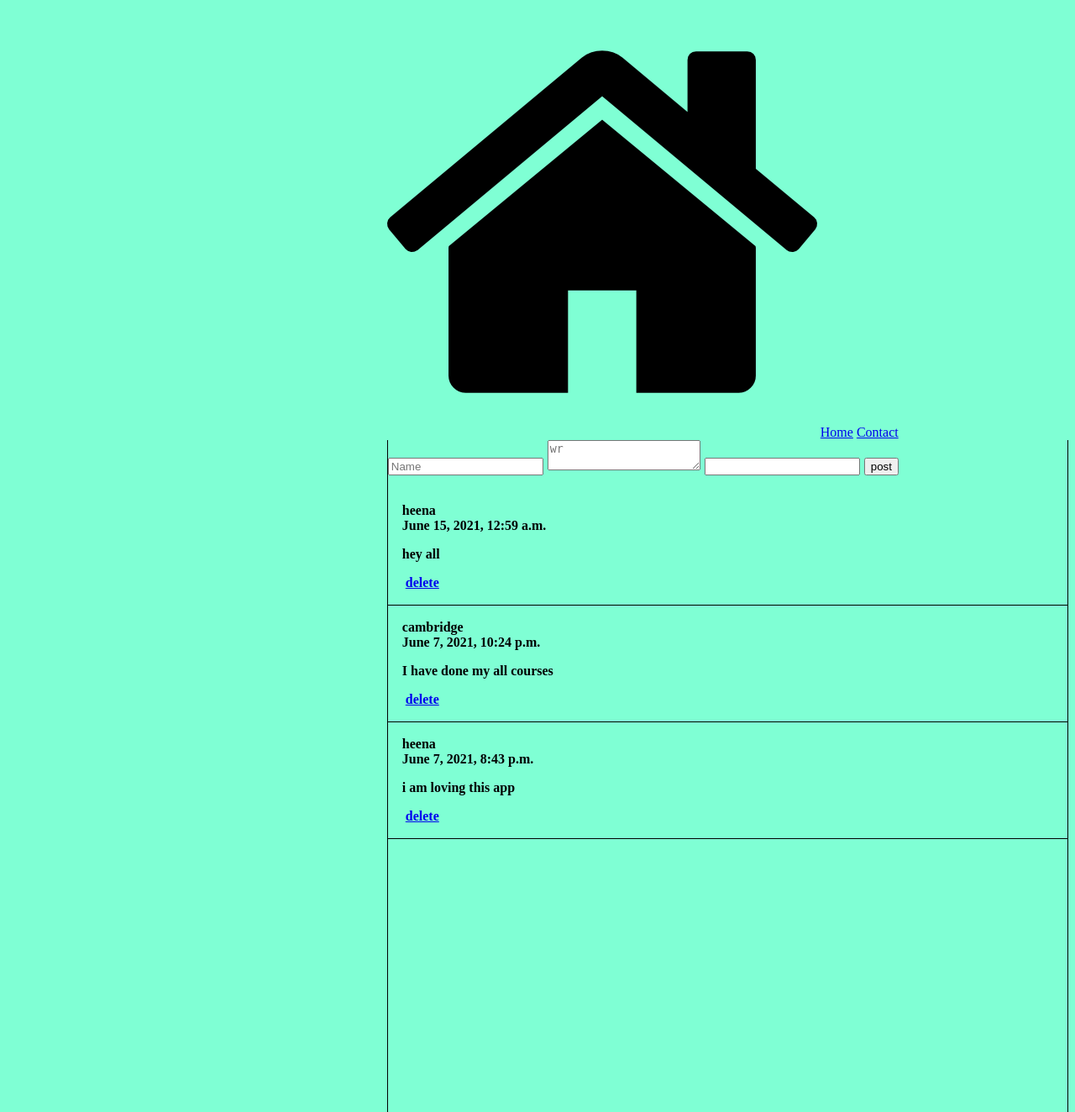
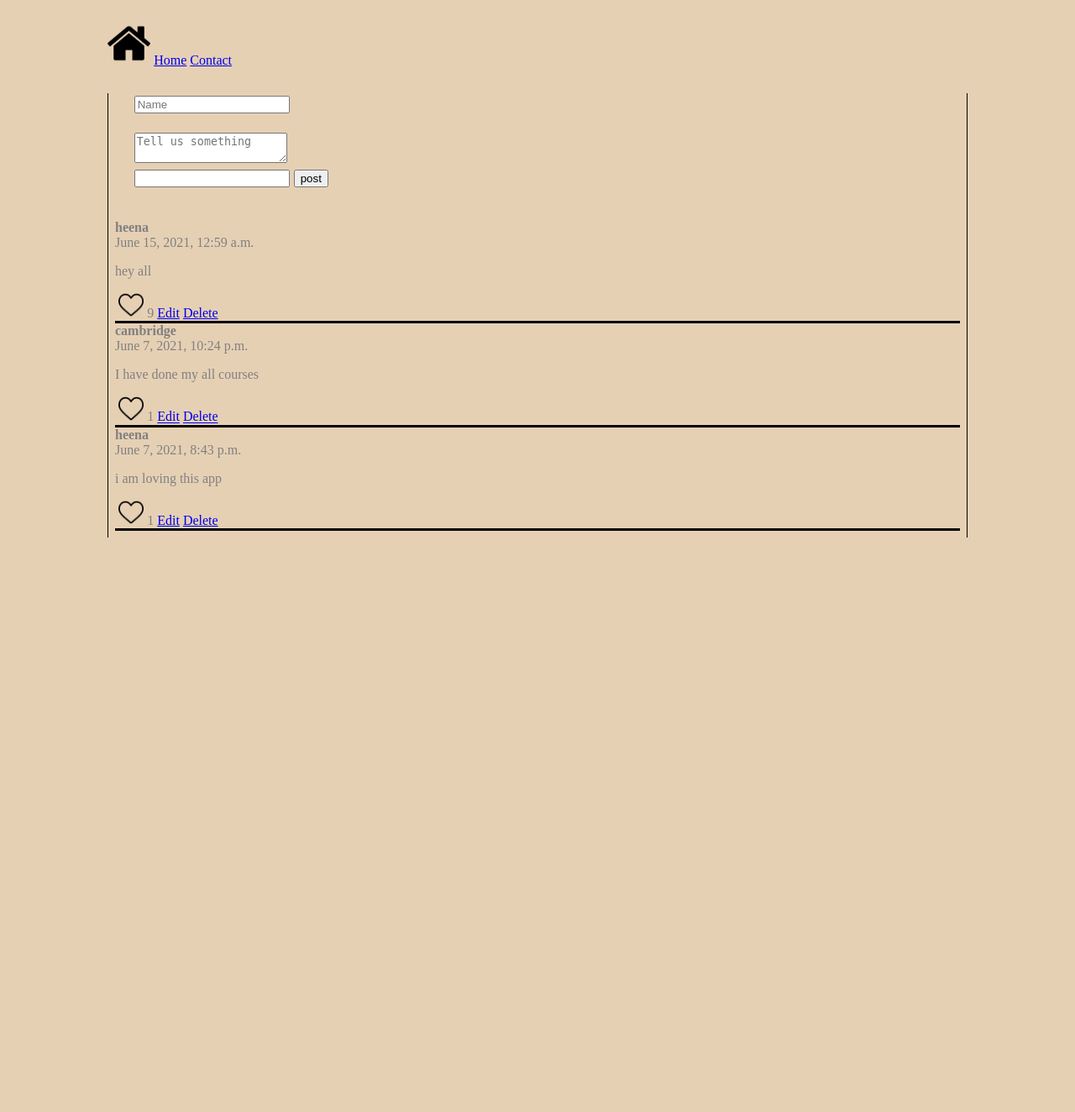
Before and after one commit to Heenar04/twitter_clone, a Django app: page / in a window 1280 px wide. Shown: the whole page at 84% size. After the commit the page ends 640 px from the top, so only its background shows below. Run offline with Django 3.2, Linux system fonts and the light colour scheme; data comes from the database, SQL or seed files in the repository; both versions use the stored data as it was after the commit.

Commit message:
added functionality

```diff
--- a/static/css/style.css
+++ b/static/css/style.css
@@ -1,56 +1,69 @@
 /*
 common
  *************************************/
- html,
+ html{
+    margin: -8% auto;
+    height: auto;
+ }
+
+ header{
+     width: 172%;
+     font-weight: bolder;
+    font-size: xx-large;
+
+ }
+
  body{
      height: 100%;
-     margin-left: 20%;
-     background-color:aquamarine;
+     margin: 10%;
+     background-color:rgb(230, 208, 180)
+ }
 
- }
  .tweet_post{
      font-size: 20px;
      font-weight: bolder;
  }
  .content{
-     max-width: 6000px;
+     /* max-width: 6000px; */
      height: 100%;
-     margin: 0 auto;
      border-left: 1px solid black;
      border-right: 1px solid black;
- }
- header{
-    font-weight: bolder;
  }
   /*
   Post
   ******************** */
  .tweets ul{
-     padding: 0;
-
+     padding: 0.5em; ;
+    border: bottom 0.2em;;
 
  }
 
+ form{
+     margin: 3% ;
+     border-bottom: blue;
+     border-width: 2em;
+ }
   .tweets li {
-      display: flex;
-      padding: 17px;
-     border-bottom: 1px solid black;
-  }
+    display: flex;
+    border-bottom: 3px solid black;
+    /* width: 20%; */
+    grid-auto-columns: auto;
+
+}
   .tweets li .logo {
 
       flex-basis: 15%;
   }
 
-  .tweets li .logo img{
+  /* .tweets li .logo img{
       width: 60%;
+  }  */
+   .tweets li .name{
+      flex-basis: 85%;
+      font-weight: bolder;
+
   }
-   .tweets li .name_body{
-      flex-basis: 85%;
-  }
-  .tweets li .name_body{
-      font-weight: bold;
-  }
-  .tweets li .name_body .datetime{
+  .tweets li .name_body {
       color: gray;
   }
   @media screen and (max-width: 500px){
@@ -60,37 +73,22 @@ common
 
 
   }
+.contact{
+    width: 100%;
+}
+  .contact_post{
+      height: 80px;
+      width: 100%;
 
-  /* contact  */
-  /* .tweets ul{
-    padding: 0;
+  }
 
+  .contact_image{
+      width: fit-content;
+  }
 
-} */
+  /* EDIT */
 
- /* .contacts li {
-     display: flex;
-     padding: 17px;
-    border-bottom: 1px solid black;
- }
- .contacts li .logo {
-
-     flex-basis: 15%;
- }
-
-  .contacts li .name_body{
-     flex-basis: 85%;
- }
- .contacts li .name_body{
-     font-weight: bold;
- }
- .contacts li .name_body .datetime{
-     color: gray;
- }
- @media screen and (max-width: 500px){
-     .posts li .name_body .name {
-         font-size: 20px;
-     }
-
-
- } */
+  .edit_post {
+      height: auto;
+      width: auto;
+  }
--- a/templates/base.html
+++ b/templates/base.html
@@ -7,8 +7,10 @@
     <title>Twitter Clone</title>
     {% load static %}
     <link href="{% static 'css/style.css'%}" rel="stylesheet"/>
+
 </head>
 <body>
+
     {% block content %} {{content}} {% endblock %}
 </body>
 </html>
--- a/templates/tweet.html
+++ b/templates/tweet.html
@@ -1,26 +1,36 @@
 {% extends "base.html" %} {% block content %}
 {% load static %}
 {% load cloudinary %}
-
+<html lang="en">
+    <head>
+    </head>
+<body>
  <div class="header">
     <div class="header-right">
-      <img class="logo" src="{% static 'img/home.png' %}"></img>
-      <a href="#Home">Home</a>
-      <a href="{% url 'contacts' %}">Contact</a>
+      <img src="{% static 'img/home.png' %}" style="width: 5%;"></img>
+
       <!-- <a href="#about">About</a> -->
-    </div>
-  </div>
+    <!-- </div>
+<div class="header"> -->
+  <a href="{% url 'Tweet' %}">Home</a>
+  <a href="{% url 'contacts' %}">Contact</a>
+
+
+  <!-- </div> -->
+
+ </div>
 <section class="content">
     <section class="tweet_post">
         <form action="/" method="POST" enctype="multipart/form-data">
           {% csrf_token %}
-          <input type="text" name="name" placeholder="Name" required>
-          <textarea name="body" name="Post here " placeholder="wr" required></textarea>
+          <input type="text" name="name" placeholder="Name" style="width: fit-content;" required><br>
+          <br>
+          <textarea name="body" name="Post here " placeholder="Tell us something " required></textarea><br>
           {{form.image}}
           <!-- <input type="file" value="add image" name='image'> -->
           <!-- {{ form.image}}{{ form.image}} -here type is file is type so commented that ->
 -->
-          <input type="submit" value="post">
+          <input type="submit" value="post"><br>
 
 
         </form>
@@ -35,12 +45,21 @@
            <div class="datecreated"> {{ tweets.created_at}}</div>
            <p>  {{ tweets.body }}</p>
            <img src='{{ tweets.image.url}}' style="width: 300px">
-           <a href="/delete/{{tweets.id}}">delete</a>
+           <a href="/like/{{tweets.id}}"><img src="{% static 'img/heart.png' %}" style="width: 5%"></a>
+            {{tweets.like_count}}
+           <a href="/edit/{{tweets.id}}">Edit</a>
+
+          <!-- <a>Button Pressed: {{ButtonPressed}} </a> -->
+          <!-- <input type="submit" value="Like Me" > -->
+
+           <a href="/delete/{{tweets.id}}">Delete</a>
+
            </div>
          </li>
         {% endfor %}
         </ul>
     </section>
 </section>
-
+</body>
 {% endblock %}
+</html>
--- a/twitter/models.py
+++ b/twitter/models.py
@@ -8,6 +8,7 @@ class Tweetclone(models.Model):
     name = models.CharField(max_length=14)
     body = models.TextField(max_length=140)
     image = CloudinaryField('image', blank= True, null= True)
+    like_count=models.IntegerField('LikeCount',default=0,blank=True)
     created_at = models.DateTimeField(auto_now_add=True)
 
 
--- a/twitter/urls.py
+++ b/twitter/urls.py
@@ -4,6 +4,8 @@ from . import views
 
 urlpatterns = [
     path('',views.Tweet,name='Tweet'),
+    path('edit/<int:id>/',views.edit),
     path('delete/<int:id>/',views.delete),
+    path('like/<int:id>/',views.like),
     path('contact/',views.Contacts, name='contacts'),
 ]
--- a/twitter/views.py
+++ b/twitter/views.py
@@ -1,5 +1,5 @@
 from django.shortcuts import redirect, render
-from django.http import HttpResponse, HttpResponseRedirect
+from django.http import HttpResponse, HttpResponseRedirect , JsonResponse
 from .models import Tweetclone
 from .forms import PostForm, ContactForm
 
@@ -57,8 +57,41 @@ def Contacts(request):
             return HttpResponseRedirect(form.errors.as_json())
     return render(request, 'contact.html')
 
+def edit(request, id):
+    #  edit post
+
+    post = Tweetclone.objects.get(id = id)
+    if request.method == 'POST':
+            form = PostForm(request.POST, request.FILES)
+
+        # if form is valid
+            if form.is_valid():
+        # yes,save
+                form.save()
+        # redirect to home page
+                return HttpResponseRedirect('/')
+        # else error
+            else:
+                return HttpResponseRedirect(form.errors.as_json())
+
+    else:
+        form= PostForm
+        return render(request,'edit.html',{'tweet': post ,'form': form})
+
+def like(request, id):
+      # Get requested tweet
+        post = Tweetclone.objects.get(id = id)
+
+  # Add count
+        new_like_count = post.like_count + 1
+        post.like_count = new_like_count
+  # Save
+        post.save()
+        # return JsonResponse({'result': 'successful'})
+        return HttpResponseRedirect('/')
+
 def delete(request, id):
-    #  find user
+    #  delete post
 
     post = Tweetclone.objects.get(id = id)
     post.delete()
```
Also changed, not shown: templates/contact.html (+11 -22 lines), templates/edit.html (added, +31 -0 lines), db.sqlite3, static/img/heart.png (added), static/img/menu.png (added), templates/like.html (added), twitter/migrations/0007_tweetclone_like_count.py (added).
